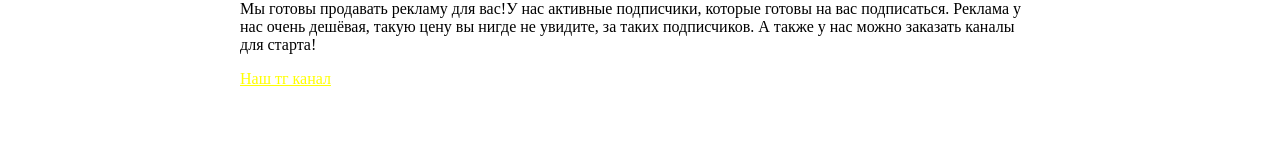
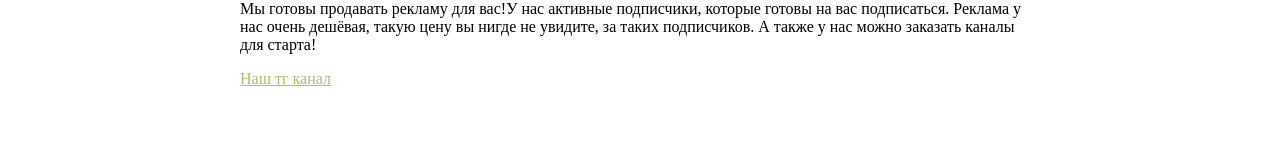
Before and after one commit to lark-devp/advertisingSales, a plain HTML site: page index.html in a window 1280 px wide. In both pictures the pointer is over the link "Наш тг канал". Shown: the part 321-481 px from the top of the page. Drawn offline with Linux system fonts and the light colour scheme.

Commit message:
tg ref bugfix

```diff
--- a/index.html
+++ b/index.html
@@ -24,7 +24,7 @@
         <section>
             <h2>Добро пожаловать!</h2>
             <p>Мы готовы продавать рекламу для вас!У нас активные подписчики, которые готовы на вас подписаться. Реклама у нас очень дешёвая, такую цену вы нигде не увидите, за таких подписчиков. А также у нас можно заказать каналы для старта!</p>
-            <a href ="https://web.telegram.org/a/#-1002275644197">Наш тг канал</a>
+            <a href ="https://web.telegram.org/a/#-1002275644197" class = "tgRef">Наш тг канал</a>
         </section>
     </main>
 
--- a/styles.css
+++ b/styles.css
@@ -72,10 +72,9 @@ h2 {
     height: auto; /* Высота автоматически подстраивается */
     border-radius: 50%; /* Округляем углы для создания эффекта круга */
 }
-a {
-
+.tgRef {
     color: #FFD700;
 }
-a:hover {
-    color: #FFFF00;
+.tgRef:hover {
+    color: #BDB76B;
 }
```
